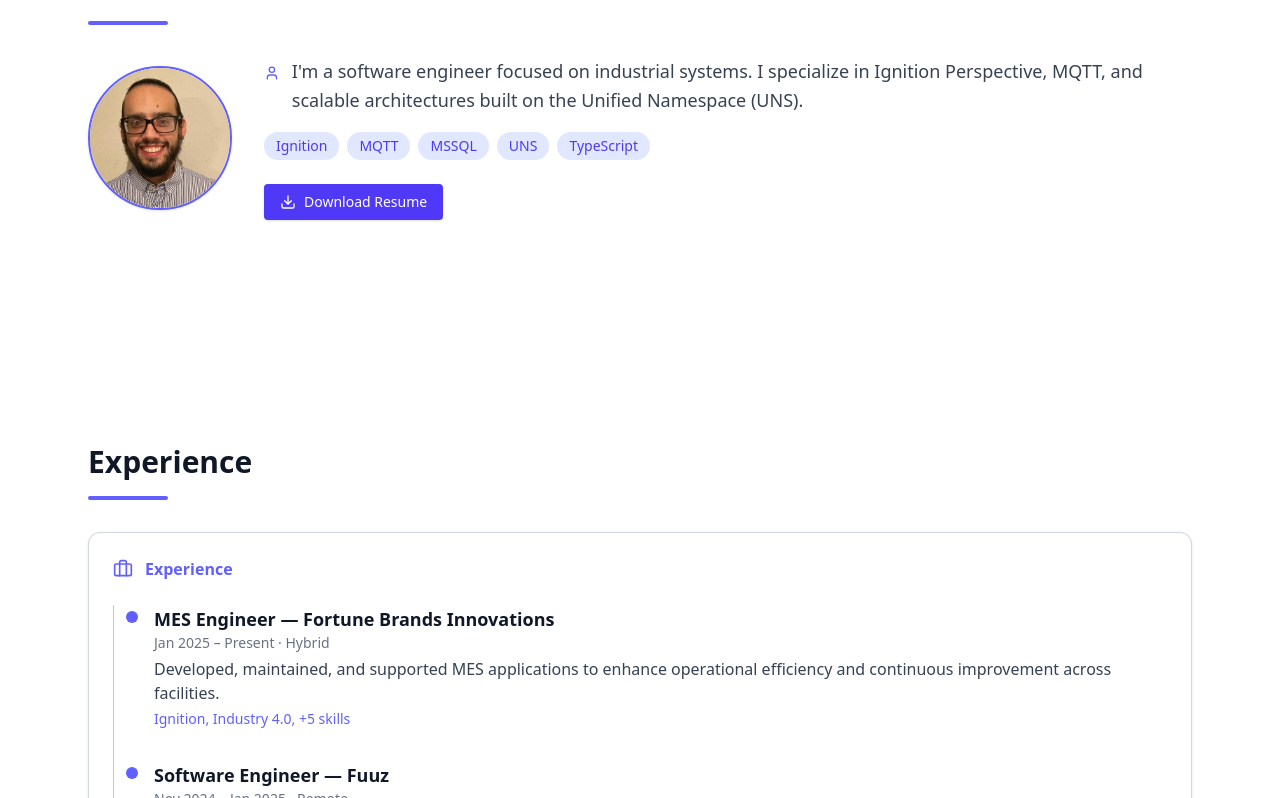
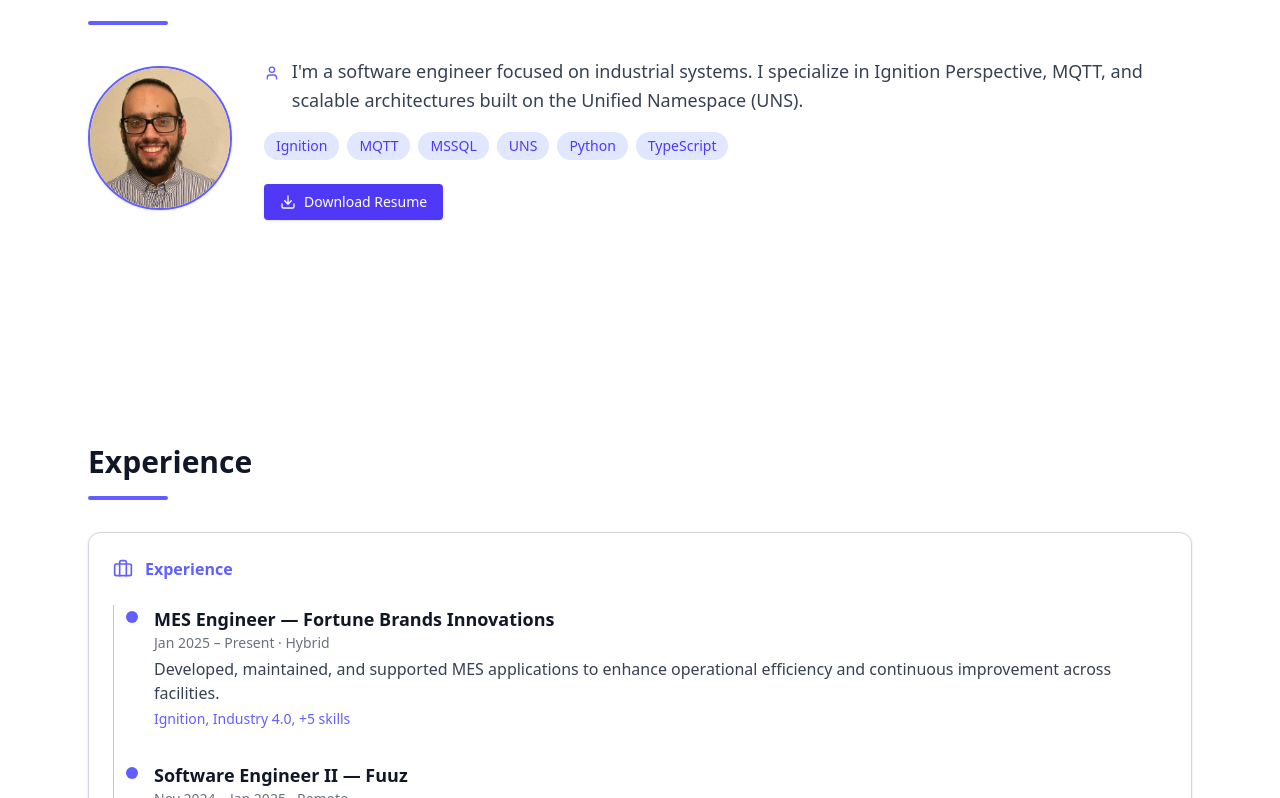
Before and after one commit to benjamind10/potfolio-new, a React (Vite) app: page / in a window 1280 px wide. Shown: the part 1042-1840 px from the top of the page. Built offline with nearby package versions, Linux system fonts and the light colour scheme.

Commit message:
updated some info

```diff
--- a/src/components/About.tsx
+++ b/src/components/About.tsx
@@ -44,14 +44,16 @@ const About: React.FC = () => {
 
             {/* Skills */}
             <div className="flex flex-wrap gap-2 mt-4">
-              {['Ignition', 'MQTT', 'MSSQL', 'UNS', 'TypeScript'].map(skill => (
+              {['Ignition', 'MQTT', 'MSSQL', 'UNS', 'Python', 'TypeScript'].map(
+                skill => (
                   <span
                     key={skill}
                     className="px-3 py-1 rounded-full bg-indigo-100 dark:bg-indigo-800 text-sm text-indigo-600 dark:text-indigo-100 font-medium"
                   >
                     {skill}
                   </span>
-              ))}
+                )
+              )}
             </div>
 
             {/* Resume Button */}
--- a/src/components/Experience.tsx
+++ b/src/components/Experience.tsx
@@ -11,7 +11,7 @@ const jobs = [
     tags: 'Ignition, Industry 4.0, +5 skills',
   },
   {
-    title: 'Software Engineer — Fuuz',
+    title: 'Software Engineer II — Fuuz',
     dates: 'Nov 2024 – Jan 2025 · Remote',
     desc: 'Delivered scalable MES solutions using Ignition, UNS, and React.',
     tags: 'TypeScript, React.js, +1 skill',
```
Lines whose indentation alone changed are shown as unchanged.
